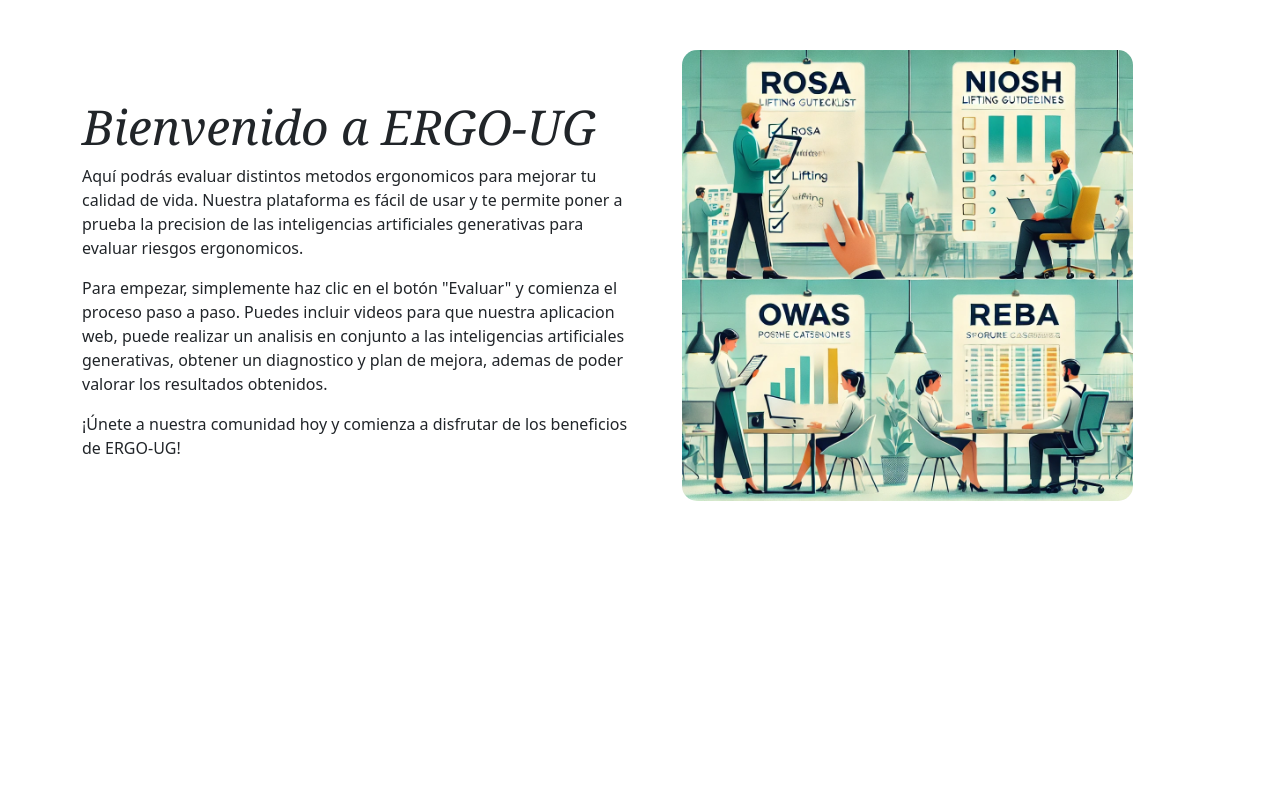
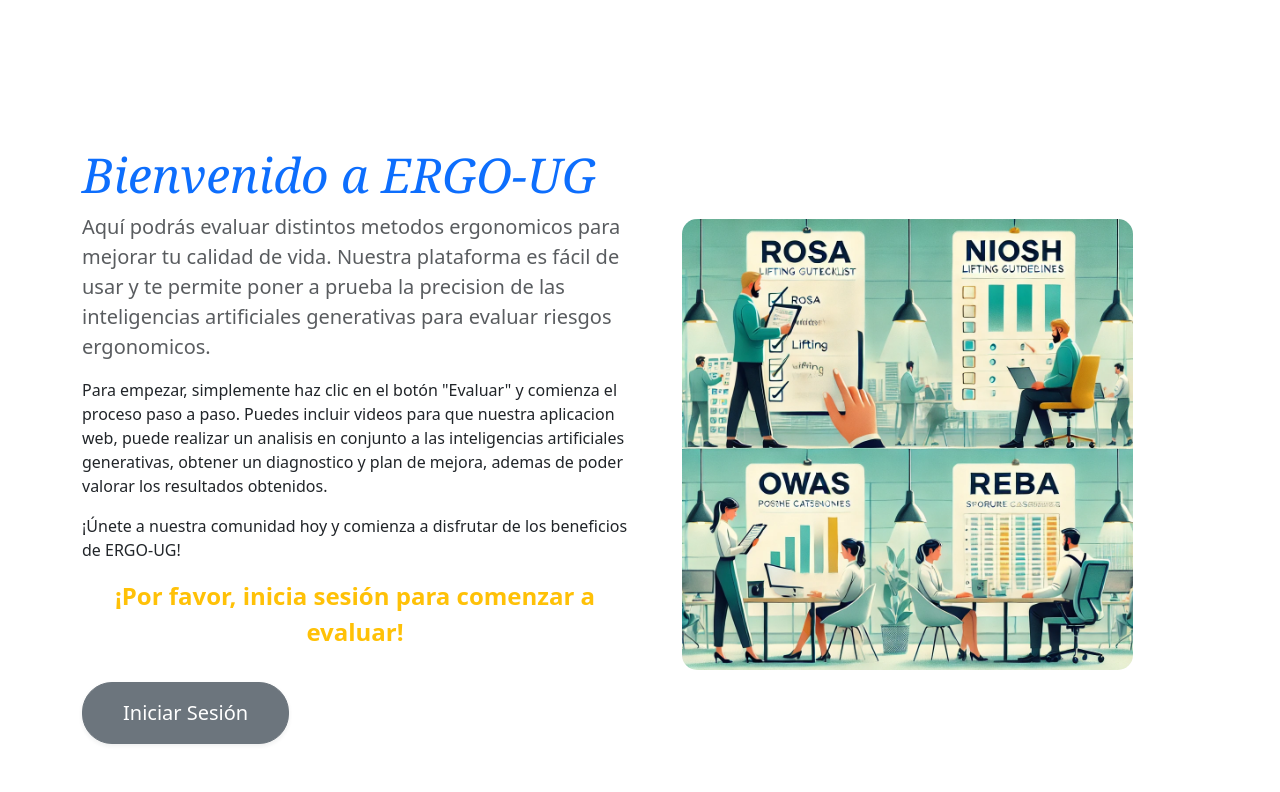
Before and after one commit to NandoS19/frontergoug, a Flask app: page / in a window 1280 px wide. Shown: the part 72-864 px from the top of the page. Before the commit the page ends 573 px from the top, so only its background shows below. Run offline with Flask 3, Linux system fonts and the light colour scheme; some libraries are stand-ins or nearby versions.

Commit message:
Update index.html
Se cambio un poco la interfaz principal

```diff
--- a/ergor/templates/index.html
+++ b/ergor/templates/index.html
@@ -2,11 +2,11 @@
 
 {% block content %}
     <!-- Sección de bienvenida -->
-    <section class="container" {{ value }}>
-        <div class="row">
+    <section class="container mt-5" {{ value }}>
+        <div class="row align-items-center">
             <div class="col-md-6 py-5" style="margin-top: 50px;">
-                <h1 class="display-4 fst-italic">{% block title %} Bienvenido a ERGO-UG {% endblock %}</h1>
-                <p>Aquí podrás evaluar distintos metodos ergonomicos para mejorar tu calidad de vida.
+                <h1 class="display-4 fst-italic text-primary">{% block title %} Bienvenido a ERGO-UG {% endblock %}</h1>
+                <p class="lead text-muted">Aquí podrás evaluar distintos metodos ergonomicos para mejorar tu calidad de vida.
                     Nuestra plataforma es fácil de usar y te permite poner a prueba la precision de las inteligencias artificiales
                     generativas para evaluar riesgos ergonomicos.
                 </p>
@@ -18,7 +18,18 @@
                 <p>
                     ¡Únete a nuestra comunidad hoy y comienza a disfrutar de los beneficios de ERGO-UG!
                 </p>
-
+                {% if g.user %}
+                    <a href="{{ url_for('auth.upload', id=g.user.user_id) }}" class="btn btn-primary btn-lg mt-3 shadow-sm" style="border-radius: 30px;">
+                        Evaluar
+                    </a>
+                {% else %}
+                <p class="text-warning mt-3" style="font-size: 1.5rem; font-weight: bold; color: #FF5733; text-align: center;">
+                    ¡Por favor, inicia sesión para comenzar a evaluar!
+                </p>
+                        <a href="{{ url_for('auth.login') }}" class="btn btn-secondary btn-lg mt-3 shadow-sm" style="border-radius: 30px; padding: 15px 40px; font-size: 1.25rem;">
+                    Iniciar Sesión
+                </a>
+                {% endif %}
 
             </div>
             <div class="col-md-5" style="margin-top: 50px; margin-left: 30px;">
```
